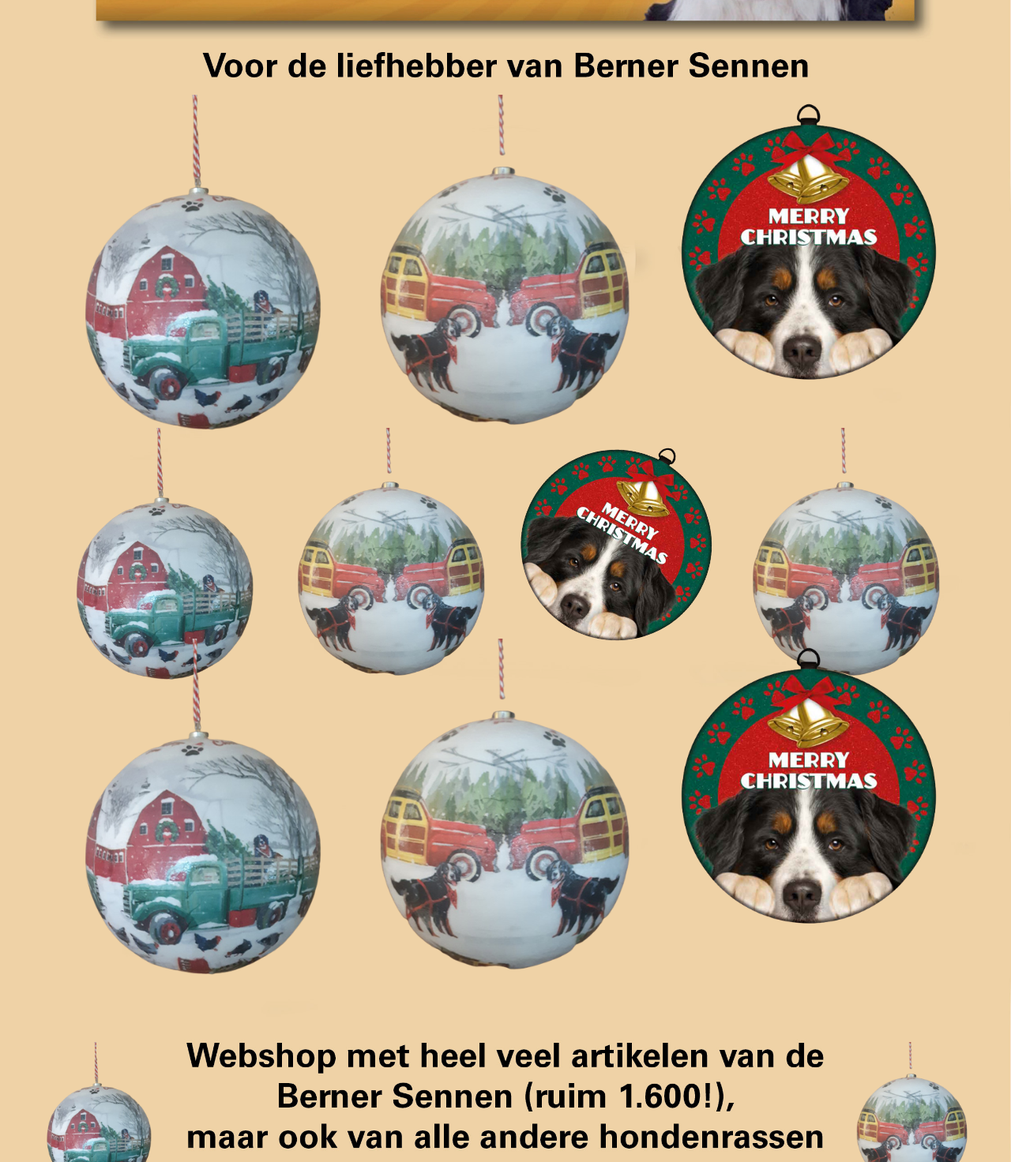
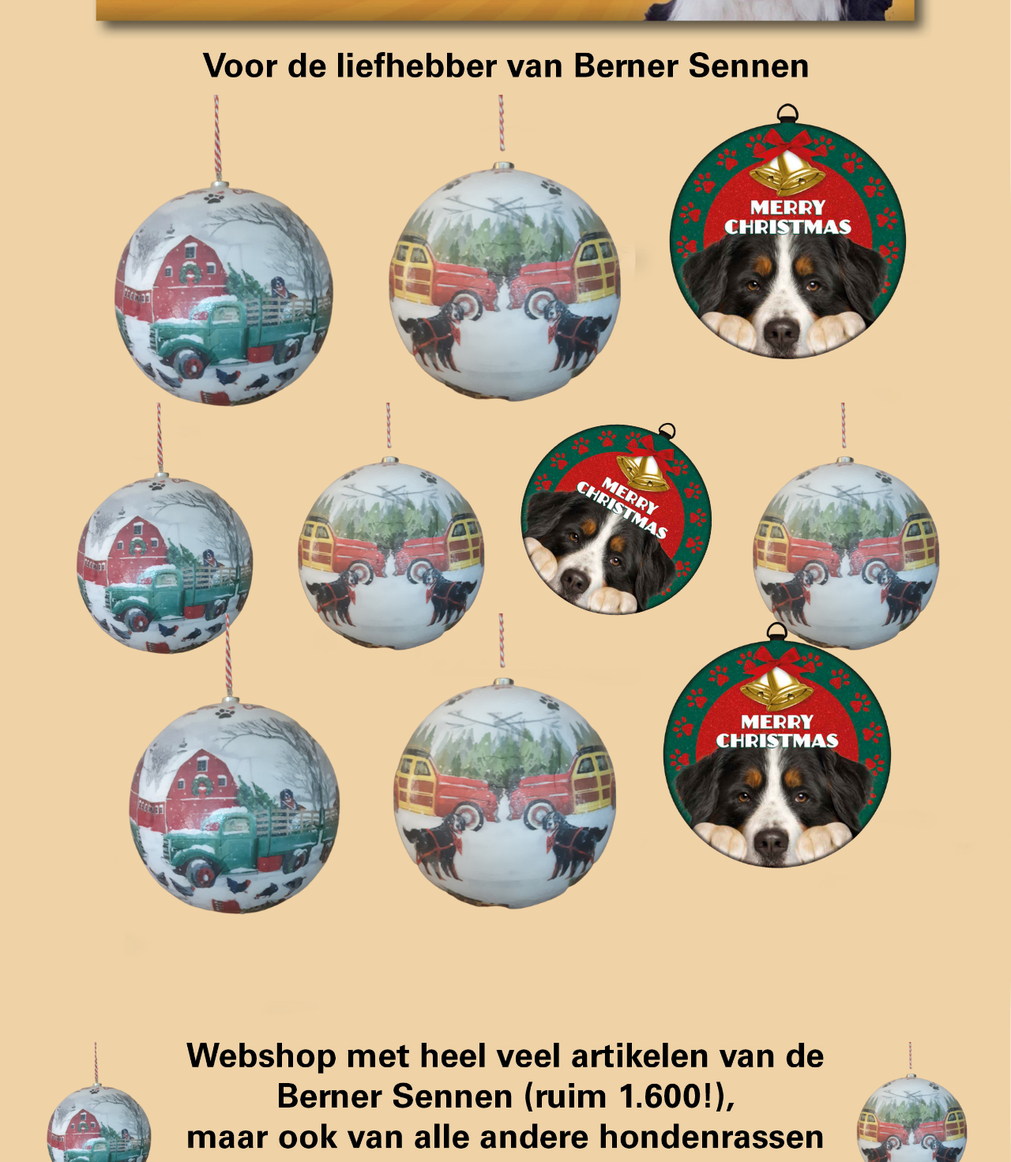
Before and after one commit to sandermeijer1972/advertentie, a plain HTML site: page index.html in a window 1280 px wide. Shown: the part 280-1752 px from the top of the page at 79% size. Drawn offline with Linux system fonts and the light colour scheme.

Commit message:
added grids

```diff
--- a/styles.css
+++ b/styles.css
@@ -17,6 +17,7 @@ img {
 .grid3 {
     display: grid;
     grid-template-columns: 1fr 1fr 1fr;
+    margin: 0 40px;
 }
 
 .grid4 {
@@ -32,8 +33,7 @@ img {
 .grid5 {
     display: grid;
     grid-template-columns: 1fr 1fr 1fr;
-    margin-top: -80px;
-    margin-bottom: 1200px;
+    margin: -80px 60px 800px;
 }
 
 .bottom-left {
```
